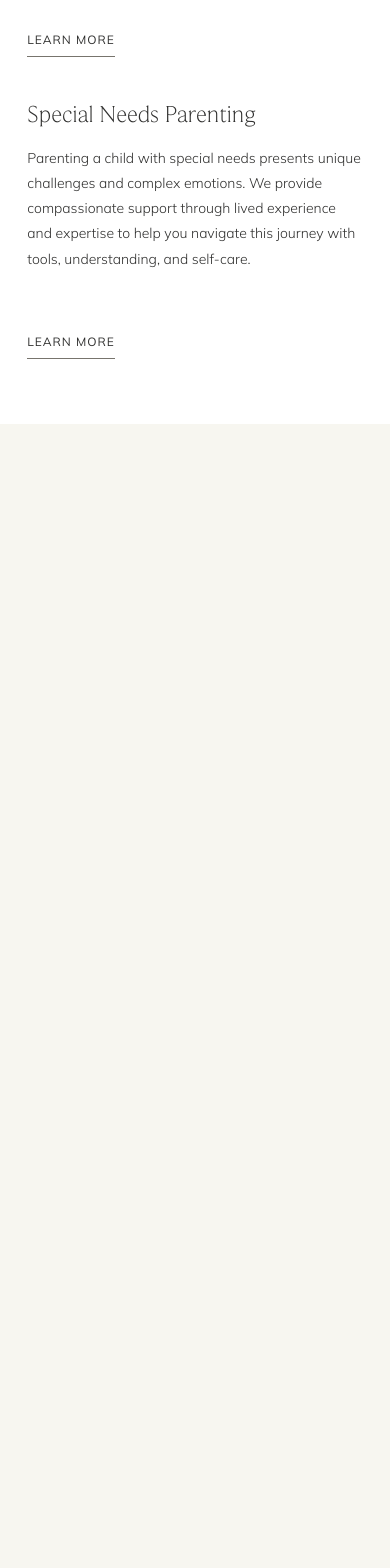
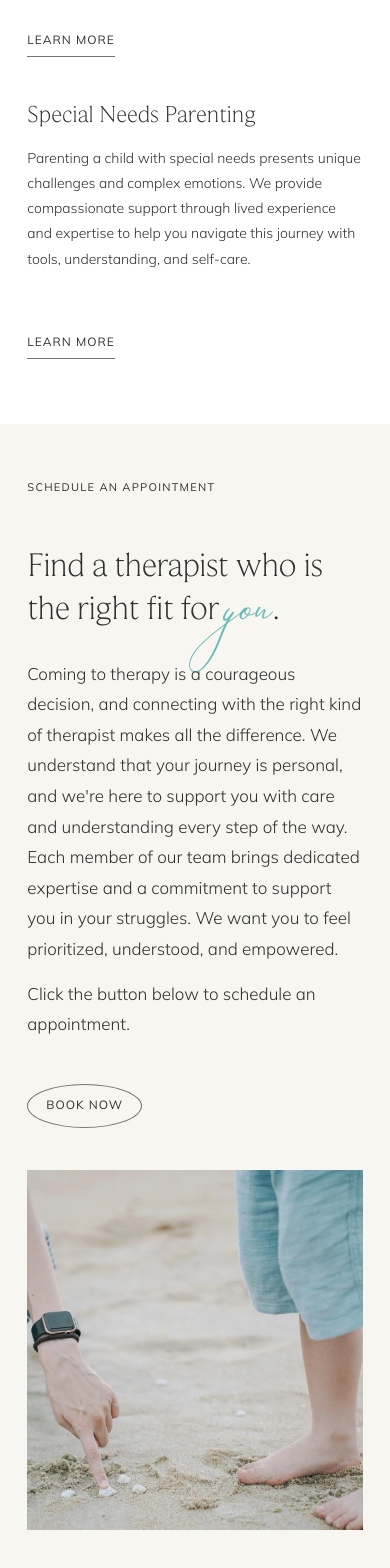
Before and after one commit to rudrakshkr/grow-my-therapy-website, a Next.js app: page / in a window 390 px wide. Shown: the part 8772-10340 px from the top of the page. Before the commit the page ends 9196 px from the top, so only its background shows below. Built offline with nearby package versions, Linux system fonts and the light colour scheme.

Commit message:
feat: complete appointment section

```diff
--- a/src/app/globals.css
+++ b/src/app/globals.css
@@ -1294,6 +1294,211 @@ a {
   }
 }
 
+
+/* Schedule an appointment section  */
+
+.appointment-section {
+  position: relative;
+  width: 100%;
+  height: auto;
+  min-height: 820px;
+  padding: 4rem 0;
+  box-sizing: border-box;
+  overflow: hidden;
+  background: var(--background);
+  color: #30302f;
+}
+
+.appointment-left-image {
+  position: absolute;
+  top: 28.6%;
+  left: 0;
+  width: 12%;
+  height: 53%;
+  overflow: hidden;
+}
+
+.appointment-right-image {
+  position: absolute;
+  top: 15.2%;
+  right: 0;
+  width: 34.7%;
+  height: 66.5%;
+  overflow: hidden;
+}
+
+.appointment-photo {
+  object-fit: cover;
+  object-position: center;
+}
+
+.appointment-family-photo {
+  object-position: 63% 53%;
+}
+
+.appointment-content {
+  position: relative;
+  width: 37.5%;
+  margin-left: 20.1%;
+  padding-top: 4rem;
+  padding-bottom: 4rem;
+}
+
+.appointment-eyebrow {
+  margin: 0;
+  font-family: var(--font-muli), Arial, sans-serif;
+  font-size: 15px;
+  font-weight: 400;
+  line-height: 1.8;
+  letter-spacing: 1.25px;
+  text-transform: uppercase;
+}
+
+.appointment-content h2 {
+  margin: 11.8vh 0 0;
+  font-family: var(--font-beaufort-loaded), Georgia, serif;
+  font-size: clamp(38px, 2.85vw, 49px);
+  font-weight: 300;
+  line-height: 1.29;
+  letter-spacing: -0.5px;
+}
+
+.appointment-script {
+  color: var(--accent);
+  font-family: var(--font-script), cursive;
+  font-size: 1.1em;
+  font-weight: 400;
+  letter-spacing: 0;
+}
+
+.appointment-description {
+  margin-top: 4.4vh;
+  font-family: var(--font-muli), Arial, sans-serif;
+  font-size: 17px;
+  font-weight: 300;
+  line-height: 1.8;
+}
+
+.appointment-description p {
+  margin: 0 0 14px;
+}
+
+.appointment-button {
+  display: inline-flex;
+  min-width: 108px;
+  min-height: 44px;
+  align-items: center;
+  justify-content: center;
+  margin-top: 8.8vh;
+  padding: 0 18px;
+  border: 1px solid #74736c;
+  border-radius: 50%;
+  font-family: var(--font-muli), Arial, sans-serif;
+  font-size: 12px;
+  font-weight: 400;
+  line-height: 1.4;
+  letter-spacing: 1px;
+  text-transform: uppercase;
+  white-space: nowrap;
+  transition: background 180ms ease, color 180ms ease;
+}
+
+.appointment-button:hover {
+  background: #30302f;
+  color: #fff;
+}
+
+/* Tablet */
+@media (max-width: 1024px) {
+  .appointment-section {
+    height: auto;
+    min-height: 850px;
+  }
+
+  .appointment-content {
+    width: 43%;
+    margin-left: 14%;
+    padding-top: 18%;
+    padding-bottom: 10%;
+  }
+
+  .appointment-content h2 {
+    margin-top: 8vh;
+    font-size: clamp(34px, 4vw, 43px);
+  }
+
+  .appointment-description {
+    margin-top: 3vh;
+    font-size: 14px;
+  }
+
+  .appointment-button {
+    margin-top: 5vh;
+  }
+
+  .appointment-left-image {
+    width: 9%;
+  }
+
+  .appointment-right-image {
+    width: 32%;
+    top: 18%;
+    height: 62%;
+  }
+}
+
+/* Mobile */
+@media (max-width: 767px) {
+  .appointment-section {
+    display: flex;
+    height: auto;
+    min-height: 0;
+    flex-direction: column;
+    overflow: hidden;
+    padding: 54px 7%;
+  }
+
+  .appointment-left-image {
+    display: none;
+  }
+
+  .appointment-content {
+    width: 100%;
+    margin: 0;
+    padding: 0;
+  }
+
+  .appointment-eyebrow {
+    font-size: 11px;
+  }
+
+  .appointment-content h2 {
+    margin-top: 48px;
+    font-size: clamp(34px, 8vw, 42px);
+    line-height: 1.22;
+  }
+
+  .appointment-description {
+    margin-top: 26px;
+    font-size: 17px;
+    line-height: 1.8;
+  }
+
+  .appointment-button {
+    margin-top: 30px;
+  }
+
+  .appointment-right-image {
+    position: relative;
+    top: auto;
+    right: auto;
+    width: 100%;
+    height: auto;
+    aspect-ratio: 0.93 / 1;
+    margin-top: 42px;
+  }
+}
+
 /* Tablet and mobile layout */
 @media (max-width: 1199px) {
   .site-header {
--- a/src/app/page.tsx
+++ b/src/app/page.tsx
@@ -538,6 +538,68 @@ function SpecialtiesSection() {
 }
 
 
+function AppointmentSection() {
+  return (
+    <section
+      className="appointment-section"
+      id="schedule-appointment"
+      aria-labelledby="appointment-heading"
+    >
+      <div className="appointment-left-image">
+        <Image
+          src="/images/appointment-shells.jpg"
+          alt="A person picking up seashells on a sandy beach"
+          fill
+          sizes="12vw"
+          className="appointment-photo"
+        />
+      </div>
+
+      <div className="appointment-content">
+        <p className="appointment-eyebrow">
+          Schedule an appointment
+        </p>
+
+        <h2 id="appointment-heading">
+          Find a therapist who is the right fit for{" "}
+          <span className="appointment-script">you</span>.
+        </h2>
+
+        <div className="appointment-description">
+          <p>
+            Coming to therapy is a courageous decision, and connecting with
+            the right kind of therapist makes all the difference. We
+            understand that your journey is personal, and we&apos;re here to
+            support you with care and understanding every step of the way.
+            Each member of our team brings dedicated expertise and a
+            commitment to support you in your struggles. We want you to feel
+            prioritized, understood, and empowered.
+          </p>
+
+          <p>
+            Click the button below to schedule an appointment.
+          </p>
+        </div>
+
+        <a href="/contact" className="appointment-button">
+          Book now
+        </a>
+      </div>
+
+      <div className="appointment-right-image">
+        <Image
+          src="/images/appointment-family.jpg"
+          alt="An adult and child exploring seashells on the beach"
+          fill
+          sizes="35vw"
+          className="appointment-photo appointment-family-photo"
+        />
+      </div>
+    </section>
+  );
+}
+
+
 export default function Home() {
   return (
     <main className="reference-home">
@@ -550,6 +612,7 @@ export default function Home() {
       <HowWeWorkSection />
       <HonoringSection />
       <SpecialtiesSection />
+      <AppointmentSection />
     </main>
   );
 }
```
Also changed, not shown: public/images/appointment-family.jpg (added), public/images/appointment-shells.jpg (added).
